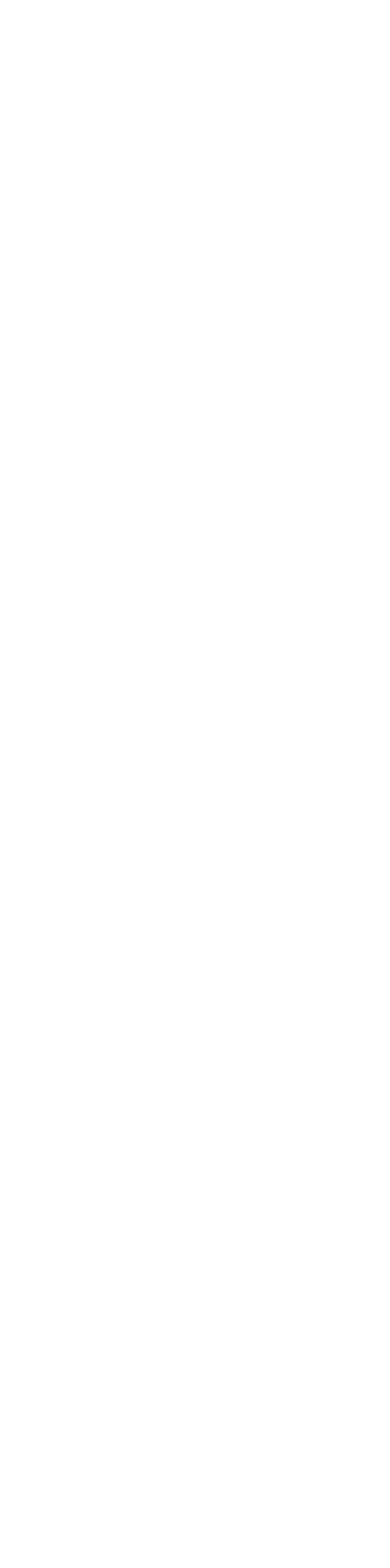
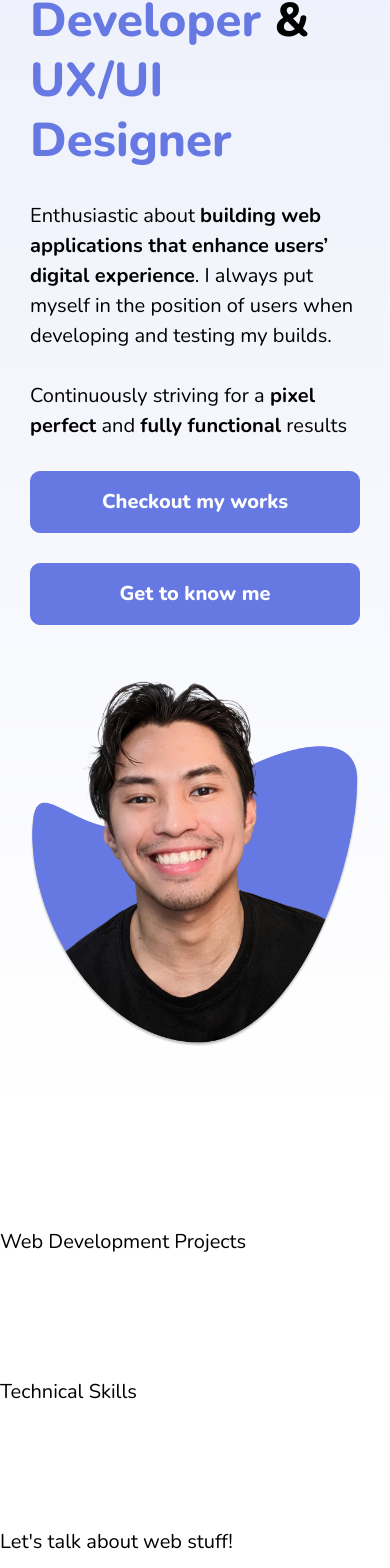
Before and after one commit to johnjovero98/johnjovero-portfolio, a Next.js app: page / in a window 390 px wide. Shown: the part 348-1916 px from the top of the page. Before the commit the page ends 844 px from the top, so only its background shows below. Built offline with nearby package versions, Linux system fonts and the light colour scheme.

Commit message:
implement hero banner

```diff
--- a/app/globals.css
+++ b/app/globals.css
@@ -62,33 +62,40 @@
   }
 }
 
+
 /* __________ Header Styles __________ */
+.cta-button {
+  @apply inline-block leading-[3rem] px-1 border border-blue-300 rounded-lg font-extrabold bg-blue-300 text-white text-center;
+  @apply hover:bg-white hover:text-blue-300
+}
+
+
+/* __________ Header Styles __________ */
+
 header a {
   @apply inline-block font-bold;
 }
 
 
-
-/* __________ Header Styles __________ */
-.mobile-menu-navigation {
-  @apply absolute w-full bg-blue-100;
+header .mobile-menu-navigation {
+  @apply absolute w-full bg-white shadow-xl;
   @apply top-full left-0;
 
 }
 
-.mobile-menu-navigation {
+header .mobile-menu-navigation {
   max-height: 0px;
   overflow: hidden;
   transition: max-height 0.3s ease-out;
 }
 
-.mobile-menu-navigation.open {
+header .mobile-menu-navigation.open {
   max-height: 500px;
 
 }
 
 
-.mobile-menu-navigation > .menu-links li {
+header .mobile-menu-navigation>.menu-links li {
   @apply px-1
 }
 
@@ -98,23 +105,24 @@ header a {
   @apply md:flex md:justify-between md:items-center md:gap-1;
 }
 
-svg .line1,
-svg .line2,
-svg .line3 {
+header svg .line1,
+header svg .line2,
+header svg .line3 {
   transition: transform 0.3s ease, opacity 0.3s ease;
 }
 
-svg.open .line1 {
+header svg.open .line1 {
   transform: translateY(0px) translateX(7px) rotate(45deg);
+}
 
+header svg.open .line2 {
+  opacity: 0;
+}
+
+header svg.open .line3 {
+  transform: translateY(9px) translateX(-10px) rotate(-45deg);
 
 }
 
-svg.open .line2 {
-  opacity: 0;
-}
 
-svg.open .line3 {
-  transform: translateY(9px) translateX(-10px) rotate(-45deg);
-
-}
+/* __________ Hero Banner Styles__________ */
--- a/app/layout.js
+++ b/app/layout.js
@@ -3,7 +3,7 @@ import "./globals.css";
 
 const nunito = Nunito({
   subsets: ["latin"],
-  weight: ["400", "700"], // Adjust weights as needed
+  weight: ["300","400", "700","800"], // Adjust weights as needed
 });
 
 
--- a/app/page.js
+++ b/app/page.js
@@ -1,10 +1,32 @@
 import Image from "next/image";
 import Header from "@/components/Header";
+import HeroBanner from "@/components/HeroBannner";
 
 export default function Home() {
   return (
     <>
       <Header />
+
+      <main>
+        <div className="mb-4 bg-linear-to-b from-blue-100 to-white">
+          <HeroBanner/>
+        </div>
+
+        <section className="mb-4">
+          Web Development Projects
+
+        </section>
+
+
+        <section className="mb-4">
+          Technical Skills
+        </section>
+
+        <section className="mb-4">
+          Let's talk about web stuff!
+        </section>
+      </main >
+
     </>
   );
 }
--- a/components/Header.jsx
+++ b/components/Header.jsx
@@ -1,9 +1,8 @@
 'use client'
 
 import Image from "next/image";
-import { useState, useEffect, useRef } from "react";
+import { useState } from "react";
 
-import Container from "./Container";
 
 export default function Header() {
     const [isOpen, setIsOpen] = useState(false);
--- /dev/null
+++ b/components/HeroBannner.jsx
@@ -0,0 +1,40 @@
+import Image from "next/image"
+
+
+export default function HeroBanner() {
+    return <div className="flex flex-col lg:flex-row gap-1 px-1 py-2  container mx-auto">
+
+
+        <div className=" lg:w-[70%]">
+            {/* Introduction */}
+            <div>
+                <h2 className="text-h6  md:text-h4 font-extrabold mb-1" >Hello! I'm John</h2>
+                <p className="text-h4 md:text-h2 font-extrabold mb-1">
+                    <span className="text-blue-300">Web Developer </span>& <span className="text-blue-300">UX/UI Designer</span>
+                </p>
+                <p className="mb-1 text-balance">Enthusiastic about <strong>building web applications that enhance users’ digital experience</strong>. I always put myself in the position of users when developing and testing my builds. </p>
+
+                <p className="mb-1">Continuously striving for a<strong> pixel perfect</strong> and <strong>fully functional</strong> results</p>
+            </div>
+
+
+            {/* CTA */}
+            <div className="flex flex-col md:flex-row gap-1">
+                <a href="#projects" className="cta-button">Checkout my works</a>
+                <a href="/about" className="cta-button">Get to know me</a>
+            </div>
+        </div>
+
+        <div className="lg:w-[30%] ">
+            <Image
+                src={"/img/hero-image.png"}
+                alt="John Jovero"
+                width={481}
+                height={540}
+
+                className="lg:w-full"
+            />
+        </div>
+
+    </div>
+}
```
Also changed, not shown: components/Container.jsx (deleted), public/img/hero-image.png (added).
